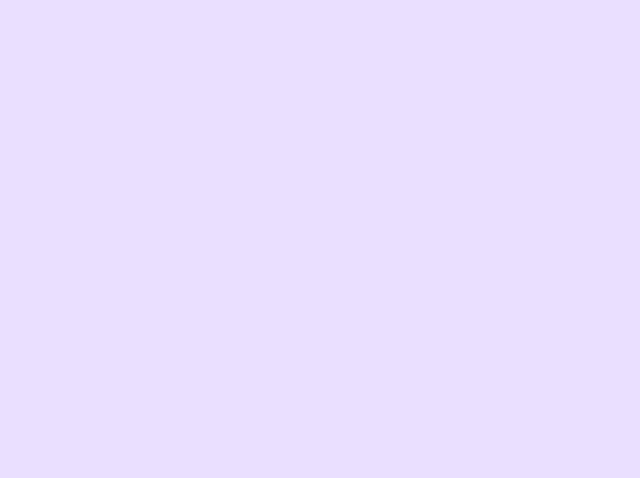
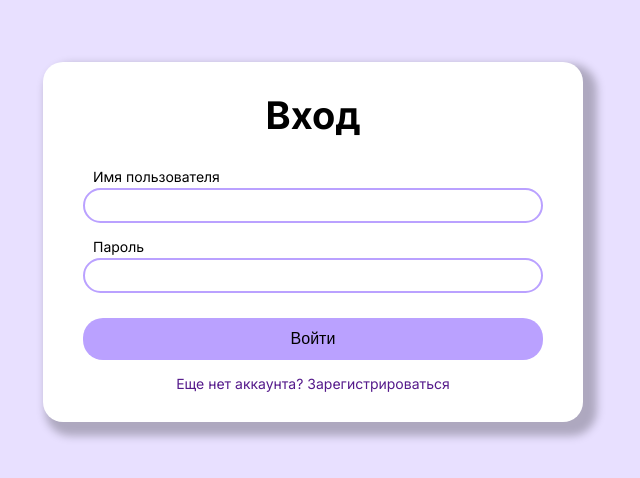
Before and after one commit to mishany777/diary, a React (Vite) app: page /login in a window 1280 px wide. Before the commit this address had no page. Shown: the part 158-636 px from the top of the page, without its empty margins (327-967 px from the left). Built offline with nearby package versions, Linux system fonts and the light colour scheme.

Commit message:
profile screen

```diff
--- a/src/App.jsx
+++ b/src/App.jsx
@@ -4,6 +4,7 @@ import ReactDOM from "react-dom/client";
 import Profile from "./screens/Profile/Profile";
 import MyBooks from "./screens/MyBooks/MyBooks";
 import Register from "./screens/Register/Register";
+import Login from "./screens/Login/Login";
 import { BrowserRouter, Routes, Route, Navigate } from "react-router-dom";
 
 export default function App() {
@@ -13,6 +14,7 @@ export default function App() {
         <Route path="/" element={<Profile />} />
         <Route path="/mybooks" element={<MyBooks />} />
         <Route path="/register" element={<Register />} />
+        <Route path="/login" element={<Login />} />
       </Routes>
     </BrowserRouter>
   );
--- /dev/null
+++ b/src/screens/Login/Login.jsx
@@ -0,0 +1,56 @@
+import styles from '../Login/Login.module.css'
+import api from '../../api'
+import { useState } from "react";
+import { useNavigate } from 'react-router-dom';
+
+export default function Login() {
+
+    const navigate = useNavigate();
+
+    const [loginData, setLoginData] = useState({
+        "username": "",
+        "password": "",
+    })
+
+    const onChange = (e) => {
+        setLoginData({...loginData, [e.target.name]: e.target.value})
+    }
+
+    const {username, password, first_name, last_name, email} = loginData;
+
+    const onSubmit = async (e) => {
+        e.preventDefault();
+        console.log('submit');
+        api.post('/users/login/', loginData)
+        .then(response => {
+            const data = response.data;
+            console.log(data);
+            const key = data['key'];
+            localStorage.setItem('token', key);
+            navigate("/");
+        })
+        .catch(error => {
+            alert(error);
+        })
+    }
+
+    return (
+        <>
+            <div className={styles.container}>
+                <form className={styles.form} onSubmit={(e) => onSubmit(e)}>
+                    <h1 className={styles.title}>Вход</h1>
+                    <div className={styles.field}>
+                        <p className={styles.description}>Имя пользователя</p>
+                        <input type="text" required onChange={onChange} value={username} name="username"/>
+                    </div>
+                    <div className={styles.field}>
+                        <p className={styles.description}>Пароль</p>
+                        <input type="password" required onChange={onChange} value={password} name="password" />
+                    </div>
+                    <button className={styles.submit}>Войти</button>
+                    <a href="" className={styles.login_link}>Еще нет аккаунта? <span className={styles.login_link_hover}>Зарегистрироваться</span></a>
+                </form>
+            </div>
+        </>
+    );
+}
--- /dev/null
+++ b/src/screens/Login/Login.module.css
@@ -0,0 +1,86 @@
+body {
+    height: 100%;
+}
+
+.container {
+    height: 100%;
+    width: 100%;
+    display: flex;
+    align-items: center;
+    margin: auto;
+}
+
+.form {
+    display: flex;
+    flex-direction: column;
+    gap: 15px;
+    margin: 0 auto;
+    width: 540px;
+    background-color: white;
+    box-shadow: 8px 8px 8.8px 6px #00000040;
+    border-radius: 20px;
+    /* border: 2px solid black; */
+    padding: 20px 40px;
+    align-items: center;
+}
+
+.field {
+    display: flex;
+    flex-direction: column;
+    gap: 3px;
+    width: 100%;
+}
+
+.field > input {
+    padding: 5px 10px;
+    border-radius: 25px;
+    border: 2px solid #BAA1FF;
+    font-size: 18px;
+    width: 100%;
+}
+
+.names {
+    display: grid;
+    grid-template-columns: 1fr 1fr;
+    gap: 5px;
+    width: 100%;
+}
+
+.title {
+    margin-bottom: 15px;
+    margin-top: 10px;
+    font-size: 38px;
+}
+
+.description {
+    font-size: 14px;
+    margin-left: 10px;
+}
+
+.submit {
+    border-radius: 20px;
+    width: 100%;
+    padding: 12px 10px;
+    font-size: 16px;
+    margin-top: 10px;
+    border: none;
+    background-color: #BAA1FF;
+    cursor: pointer;
+}
+
+.submit:hover {
+    background-color: #a482ff;
+}
+
+.login_link {
+    /* margin-top: 5px; */
+    font-size: 14px;
+    margin-bottom: 10px;
+    text-decoration: none;
+}
+
+.login_link:hover {
+    .login_link_hover {
+        text-decoration: underline;
+    }
+}
--- a/src/screens/Profile/Profile.jsx
+++ b/src/screens/Profile/Profile.jsx
@@ -4,17 +4,71 @@ import ProfileInfo from "./components/ProfileInfo/ProfileInfo";
 import ProfileSection from "./components/ProfileSection/ProfileSection";
 import Collections from "./components/Collections/Collections";
 
+import api from '../../api'
+
+import { useState, useEffect } from "react";
+
 export default function Profile() {
+
+  const [profileInfo, setProfileInfo] = useState({
+    "username": "",
+    "fist_name": "",
+    "last_name": "",
+    "email": ""
+  });
+
+  const [statistics, setStatistics] = useState({
+    "per_day": 0,
+    "per_month": 0,
+    "per_year": 0,
+    "anytime": 0
+  });
+
+  const [collections, setCollections] = useState([]);
+
+  const getProfileInfo = async () => {
+    api.get('/users/user')
+    .then(response => {
+      setProfileInfo(response.data);
+    })
+  }
+
+  const getStat = async () => {
+    const username = profileInfo['username'];
+    if (username){
+      await api.get(`/users/user/${username}`)
+      .then(response => {
+        setStatistics(response.data['statistics']);
+      })
+    }
+  }
+
+  const getCollections = async () => {
+    await api.get(`/collections/user/${profileInfo['username']}`)
+    .then(response => {
+      setCollections(response.data);
+    })
+  }
+
+  useEffect(() => {
+    getProfileInfo();
+  }, []);
+
+  useEffect(() => {
+    getStat();
+    getCollections();
+  }, [profileInfo]);
+
   return (
     <>
       <Header />
       <MainWrapper>
         <div className="test">
           <ProfileSection>
-            <ProfileInfo></ProfileInfo>
+            <ProfileInfo profileInfo={profileInfo} statistics={statistics}></ProfileInfo>
           </ProfileSection>
           <ProfileSection>
-            <Collections></Collections>
+            <Collections collections={collections}></Collections>
           </ProfileSection>
         </div>
       </MainWrapper>
--- a/src/screens/Profile/components/CollectionItem/CollectionItem.module.css
+++ b/src/screens/Profile/components/CollectionItem/CollectionItem.module.css
@@ -5,6 +5,7 @@
   border: 2px solid black;
   width: 230px;
   height: 300px;
+  overflow: hidden;
 }
 
 .image {
@@ -16,7 +17,10 @@
 }
 
 .title {
+  overflow: hidden;
   font-size: 25px;
+  text-wrap: nowrap;
+  text-overflow: ellipsis;
 }
 
 .count {
--- a/src/screens/Profile/components/Collections/Collections.jsx
+++ b/src/screens/Profile/components/Collections/Collections.jsx
@@ -1,6 +1,12 @@
 import styles from "../Collections/Collections.module.css";
 import CollectionItem from "../CollectionItem/CollectionItem";
-export default function Collections() {
+
+
+
+export default function Collections(props) {
+
+  const collections = props.collections;
+
   return (
     <div className={styles.collectionDiv}>
       <div className={styles.nav}>
@@ -10,9 +16,7 @@ export default function Collections() {
 
       <div className={styles.list}>
         <ul className={styles.collectionBlock}>
-          <CollectionItem title="книги" count="5"></CollectionItem>
-          <CollectionItem title="Коты" count="52"></CollectionItem>
-          <CollectionItem title="вижу" count="52"></CollectionItem>
+          {collections.map(item => (<CollectionItem title={item.title} count={item.book_count}></CollectionItem>))}
         </ul>
       </div>
     </div>
--- a/src/screens/Profile/components/ProfileInfo/ProfileInfo.jsx
+++ b/src/screens/Profile/components/ProfileInfo/ProfileInfo.jsx
@@ -6,31 +6,11 @@ import speedIcon from "../../../../assets/speedIcon.png";
 import { useState, useEffect } from "react";
 import api from '../../../../api'
 
-export default function ProfileInfo() {
+export default function ProfileInfo(props) {
 
-  const [fullname, setFullname] = useState("Noname");
-  const [username, setUsername] = useState("username");
 
-  const [speed, setSpeed] = useState(0);
-  const [montly, setMonthly] = useState(0);
-  const [yearly, setYearly] = useState(0);
-  const [anytime, setAnytime] = useState(0);
-
-  useEffect(() => {
-    const username = localStorage.getItem('username');
-    api.get(`/users/user/${username}`)
-    .then(response => {
-      const data = response.data;
-      const userdata = data['user'];
-      const stat = data['statistics'];
-      setFullname(`${userdata['first_name'] + " " + userdata['last_name']}`);
-      setUsername(username);
-      setSpeed(stat['per_day']);
-      setMonthly(stat['per_month']);
-      setYearly(stat['per_year']);
-      setAnytime(stat['anytime']);
-    })
-  }, []);
+  const { username, first_name, last_name, email } = props.profileInfo;
+  const { per_day, per_month, per_year, anytime } = props.statistics;
 
   return (
     <div className={styles.profileDiv}>
@@ -41,7 +21,7 @@ export default function ProfileInfo() {
         </div>
 
         <div className={styles.statusBlock}>
-          <p>{fullname}</p>
+          <p>{first_name + " " + last_name}</p>
           <div className={styles.quoteBlock}>
             <img src={statusIcon} alt="Статус"></img>
             <p>
@@ -56,19 +36,19 @@ export default function ProfileInfo() {
           <li className={styles.statisticElem}>
             <img src={speedIcon} alt="Скорость"></img>
             <p>
-              <span>{speed}</span> страниц в день
+              <span>{per_day}</span> страниц в день
             </p>
           </li>
           <li className={styles.statisticElem}>
             <img src={speedIcon} alt="Скорость"></img>
             <p>
-              <span>{montly}</span> книг за месяц
+              <span>{per_month}</span> книг за месяц
             </p>
           </li>
           <li className={styles.statisticElem}>
             <img src={speedIcon} alt="Скорость"></img>
             <p>
-              <span>{yearly}</span> книг за год
+              <span>{per_year}</span> книг за год
             </p>
           </li>
           <li className={styles.statisticElem}>
--- a/src/shared/Header/Header.jsx
+++ b/src/shared/Header/Header.jsx
@@ -6,37 +6,6 @@ import axios from "axios";
 import api from '../../api'
 
 export default function Header() {
-  const s = 9;
-
-  if (!localStorage.getItem('token')) {
-    api.post("/users/login/",
-        {
-          "username": "fimozik",
-          "password": "fimozik"
-        }
-    )
-    .then(response => {
-      const key = response.data['key'];
-      localStorage.setItem('token', key);
-      api.get("/users/user")
-      .then(response => {
-        const user_data = response.data;
-        const username = user_data['username'];
-        const first_name = user_data['first_name'];
-        const last_name = user_data['last_name'];
-        const email = user_data['email'];
-        localStorage.setItem('username', username);
-        localStorage.setItem('first_name', first_name);
-        localStorage.setItem('last_name', last_name);
-        localStorage.setItem('email', email);
-      })
-    })
-    .catch(error => console.error(error));
-  }
-  else {
-    console.log("WE GOT KEY~!");
-  }
-
   return (
     <header className={styles.header}>
       <MainWrapper>
```
